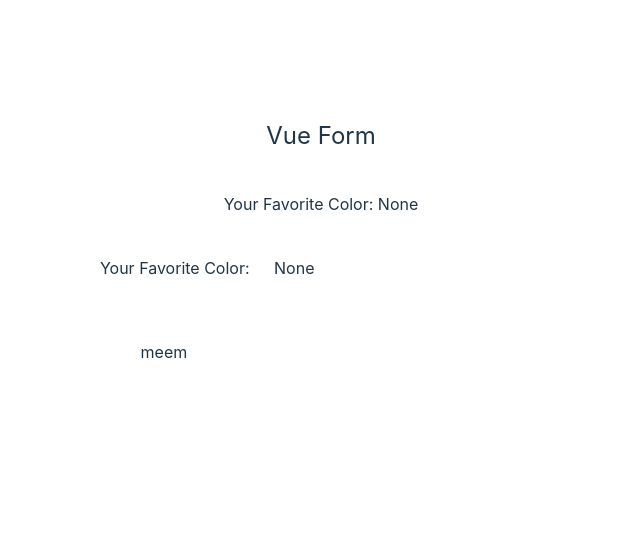
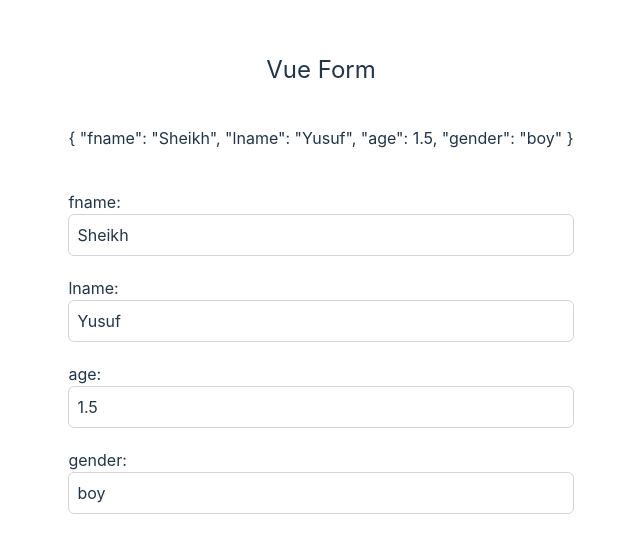
Before and after one commit to Khadiza-Khanom/vueFromPractice, a Vue app in the folder fromPractice/: page / in a window 1280 px wide. Shown: the part 106-658 px from the top of the page, without its empty margins (319-959 px from the left). Built offline with nearby package versions, Linux system fonts and the light colour scheme.

Commit message:
object binging in form

```diff
--- a/fromPractice/src/App.vue
+++ b/fromPractice/src/App.vue
@@ -1,25 +1,29 @@
 <script setup>
 import {ref,reactive} from 'vue'
-const colorName=ref('None')
 
-const changeColor=()=>{
-  return{
-        backgroundColor: colorName.value
-      }
+const person=reactive({
+  fname:'Sheikh',
+  lname:'Yusuf',
+  age:1.5,
+  gender: 'boy'
 }
+)
 
 </script>
 
 <template>
   <section class="mx-auto container">
     <h1 class="text-2xl mb-10">Vue Form</h1>
-    <p class="pb-5">Your Favorite Color: {{ colorName }}</p>
-    <p>
-      Your Favorite Color:
-      <input class="p-5" v-model="colorName" />
 
-      <div class="w-32 h-32 mt-10 " :style="changeColor()">meem</div>
+    <p class="mb-10">
+    {{ person }}
     </p>
+
+    <div class="flex flex-col mb-5 text-left" v-for="value,key,index in person" :key="key" >
+      <label for="name">{{key}}:  </label>
+      <input type="text" class="border border-gray-300 rounded-md p-2"  v-model="person[key]" />
+    </div>
+
   </section>
 </template>
 
```
